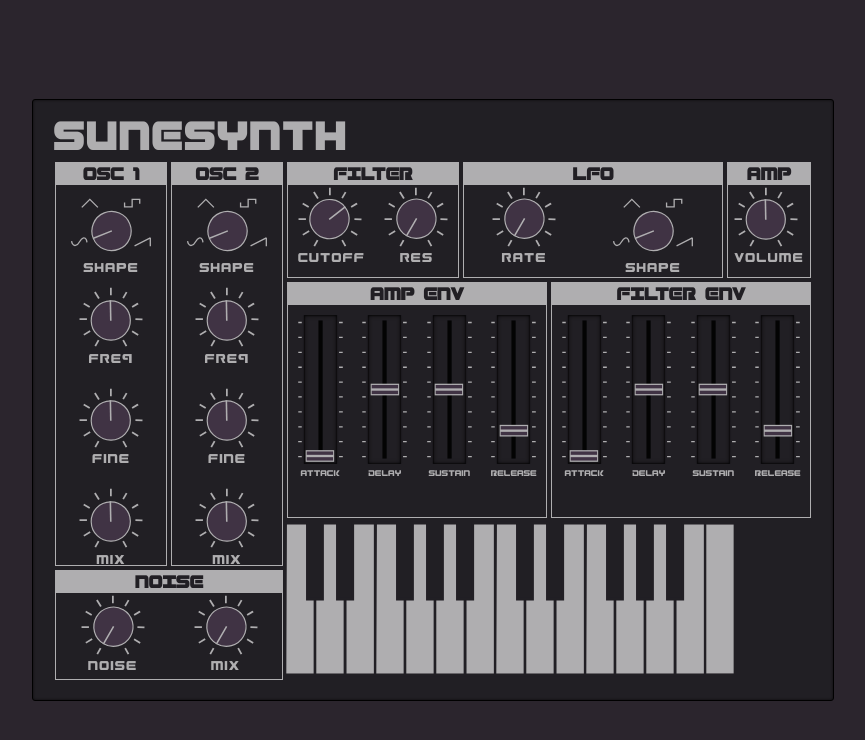
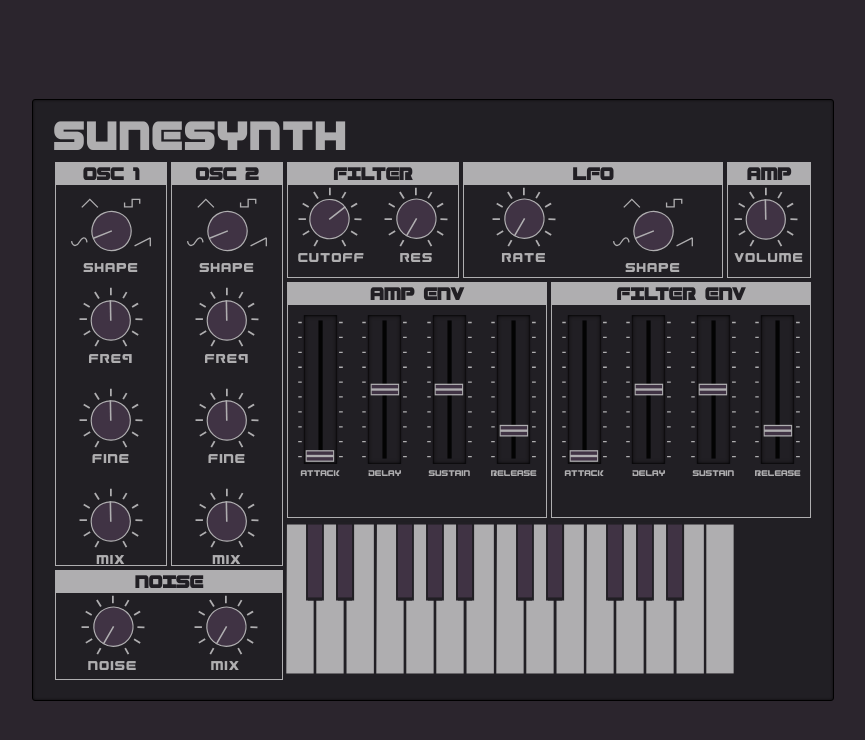
Before and after one commit to inspirsea/synthesizer, an Angular app: page / in a window 1280 px wide. Shown: the top 740 px of the page, without its empty margins (207-1072 px from the left). Built offline with nearby package versions, Linux system fonts and the light colour scheme.

Commit message:
Now we got different frequencies on ze keys

```diff
--- a/src/app/module/sunesynth/component/key/key.component.ts
+++ b/src/app/module/sunesynth/component/key/key.component.ts
@@ -1,6 +1,7 @@
 import { Component, Input, ElementRef, OnInit } from '@angular/core';
 import { SynthService } from '../../../../service/synth.service';
 import { Synth } from '../../../../utils/synth';
+import { Note } from '../../../../model/note';
 import { fromEvent, Observable } from 'rxjs';
 
 @Component({
@@ -9,6 +10,7 @@ import { fromEvent, Observable } from 'rxjs';
 })
 export class KeyComponent implements OnInit {
   @Input() type = 'whole';
+  @Input() note: Note;
 
   public state = false;
   public freq = 440;
@@ -24,6 +26,7 @@ export class KeyComponent implements OnInit {
     this.mouseKeyUp$ = fromEvent(this.el.nativeElement, 'mouseup');
 
     this.mouseKeyDown$.subscribe(result => {
+      result.stopPropagation();
       this.play();
     });
 
@@ -33,11 +36,11 @@ export class KeyComponent implements OnInit {
   }
 
   public play() {
-    if (!this.synth || (this.synth.usedBy !== this.freq)) {
-      this.synth = this.synthService.getSynth(this.freq);
+    if (!this.synth || (this.synth.usedBy !== this.note.frequency)) {
+      this.synth = this.synthService.getSynth(this.note.frequency);
     }
 
-    this.synth.attack(this.freq);
+    this.synth.attack(this.note.frequency);
   }
 
   public release() {
--- /dev/null
+++ b/src/app/module/sunesynth/component/keyboard/keyboard.component.html
@@ -0,0 +1,27 @@
+<div *ngIf="notes" class="container">
+  <key class="major" [note]="notes[0]" [type]="'left'"></key>
+  <key class="minor" [note]="notes[1]" [type]="'minor'"></key>
+  <key class="major" [note]="notes[2]" [type]="'middle'"></key>
+  <key class="minor" [note]="notes[3]" [type]="'minor'"></key>
+  <key class="major" [note]="notes[4]" [type]="'right'"></key>
+  <key class="major" [note]="notes[5]" [type]="'left'"></key>
+  <key class="minor" [note]="notes[6]" [type]="'minor'"></key>
+  <key class="major" [note]="notes[7]" [type]="'middle'"></key>
+  <key class="minor" [note]="notes[8]" [type]="'minor'"></key>
+  <key class="major" [note]="notes[9]" [type]="'middle'"></key>
+  <key class="minor" [note]="notes[10]" [type]="'minor'"></key>
+  <key class="major" [note]="notes[11]" [type]="'right'"></key>
+  <key class="major" [note]="notes[12]" [type]="'left'"></key>
+  <key class="minor" [note]="notes[13]" [type]="'minor'"></key>
+  <key class="major" [note]="notes[14]" [type]="'middle'"></key>
+  <key class="minor" [note]="notes[16]" [type]="'minor'"></key>
+  <key class="major" [note]="notes[17]" [type]="'right'"></key>
+  <key class="major" [note]="notes[18]" [type]="'left'"></key>
+  <key class="minor" [note]="notes[19]" [type]="'minor'"></key>
+  <key class="major" [note]="notes[20]" [type]="'middle'"></key>
+  <key class="minor" [note]="notes[21]" [type]="'minor'"></key>
+  <key class="major" [note]="notes[22]" [type]="'middle'"></key>
+  <key class="minor" [note]="notes[23]" [type]="'minor'"></key>
+  <key class="major" [note]="notes[24]" [type]="'right'"></key>
+  <key class="major" [note]="notes[25]" [type]="'whole'"></key>
+</div>
--- /dev/null
+++ b/src/app/module/sunesynth/component/keyboard/keyboard.component.ts
@@ -0,0 +1,19 @@
+import { Component, OnInit } from '@angular/core';
+import { FrequencyManager } from '../../../../utils/frequency-manager';
+import { Note } from '../../../../model/note';
+
+@Component({
+  selector: 'keyboard',
+  templateUrl: './keyboard.component.html'
+})
+export class KeyboardComponent implements OnInit {
+  public notes: Note[];
+
+  constructor(private freq: FrequencyManager) { }
+
+  ngOnInit() {
+    const notes = this.freq.getFrequencyMapping(0, 0);
+
+    this.notes = notes.slice(36, 61);
+  }
+}
--- a/src/app/module/sunesynth/component/view/main-view.component.html
+++ b/src/app/module/sunesynth/component/view/main-view.component.html
@@ -71,22 +71,6 @@
   </section>
 
   <section class="keyboard">
-    <div class="container">
-      <key [type]="'left'"></key>
-      <key [type]="'middle'"></key>
-      <key [type]="'right'"></key>
-      <key [type]="'left'"></key>
-      <key [type]="'middle'"></key>
-      <key [type]="'middle'"></key>
-      <key [type]="'right'"></key>
-      <key [type]="'left'"></key>
-      <key [type]="'middle'"></key>
-      <key [type]="'right'"></key>
-      <key [type]="'left'"></key>
-      <key [type]="'middle'"></key>
-      <key [type]="'middle'"></key>
-      <key [type]="'right'"></key>
-      <key [type]="'whole'"></key>
-    </div>
+    <keyboard></keyboard>
   </section>
 </main>
--- a/src/app/module/sunesynth/component/view/main-view.component.ts
+++ b/src/app/module/sunesynth/component/view/main-view.component.ts
@@ -1,11 +1,12 @@
-import { Component } from '@angular/core';
+import { Component, OnInit } from '@angular/core';
 import { ADSR } from '../../../../model/ADSR';
+import { FrequencyManager } from '../../../../utils/frequency-manager';
 
 @Component({
   selector: 'sunesynth',
   templateUrl: './main-view.component.html'
 })
-export class MainViewComponent {
+export class MainViewComponent implements OnInit {
   public ampEnv: ADSR = {
     attackTime: 10,
     decayTime: 0,
@@ -25,4 +26,9 @@ export class MainViewComponent {
     fine: 96
   };
 
+  constructor(private freqManager: FrequencyManager) { }
+
+  ngOnInit() {
+    console.table(this.freqManager.getFrequencyMapping(0, 0));
+  }
 }
--- a/src/sass/sunesynth/_key.scss
+++ b/src/sass/sunesynth/_key.scss
@@ -1,6 +1,14 @@
 key {
-  width: 30px;
-  height: 150px;
+  &.major {
+    width: 30px;
+    height: 150px;
+  }
+
+  &.minor {
+    position: relative;
+    left: -7px;
+    width: 0px;
+  }
 
   .key {
     height: 158px;
@@ -43,7 +51,8 @@ key {
   }
 
   .key-minor {
-    height: 50px;
+    height: 82px;
+    width: 14px;
     background-image: url('./assets/svg/Key_Black_Off.svg');
 
     &:active {
```
Also changed, not shown: src/app/module/sunesynth/sunesynth.module.ts (+5 -2 lines).
